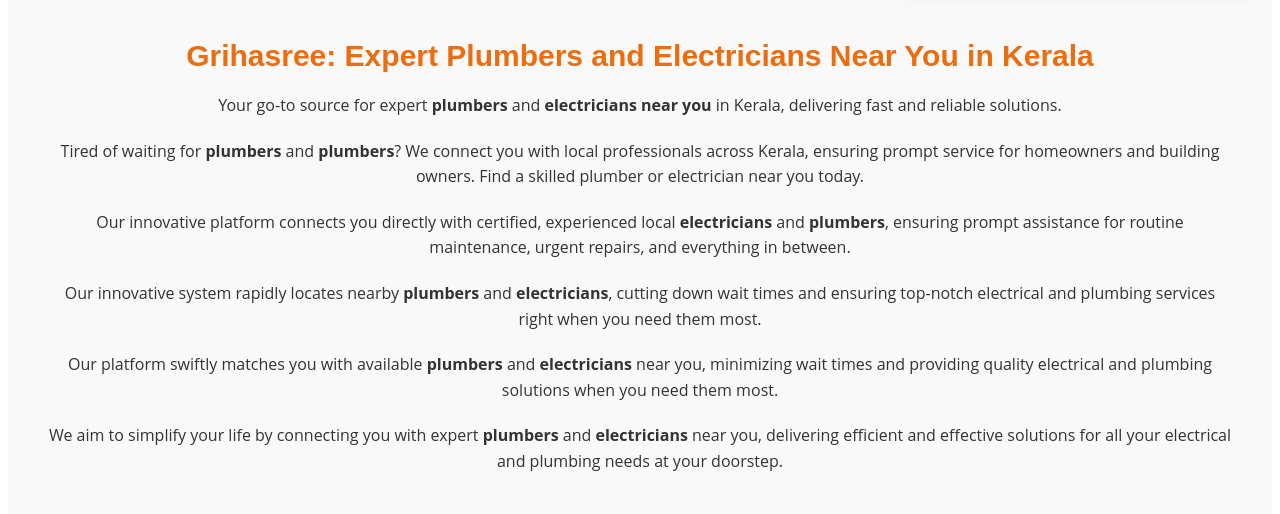
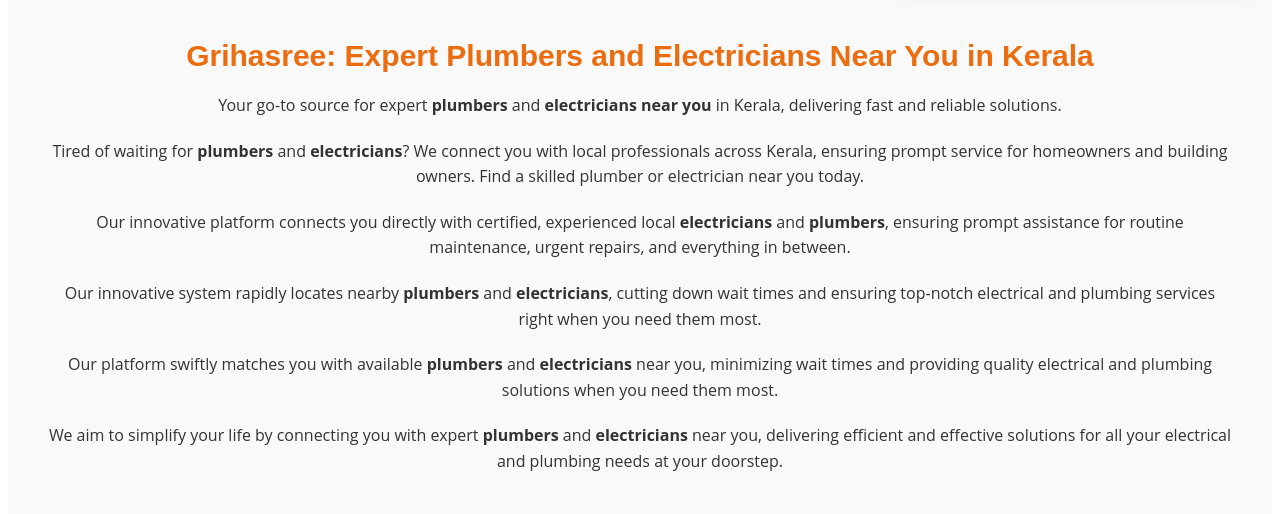
Before and after one commit to dilrajkadavithara/Grihasree2, a Django app: page / in a window 1280 px wide. Shown: the part 613-1127 px from the top of the page. Run offline with Django 5.2, Linux system fonts and the light colour scheme; data that the repository does not hold is empty.

Commit message:
corrections1

```diff
--- a/gsapp/templates/gsapp/home.html
+++ b/gsapp/templates/gsapp/home.html
@@ -94,7 +94,7 @@
         <div class="container">
           <h1 class="section-title">Grihasree: Expert Plumbers and Electricians Near You in Kerala</h1>
           <p class="section-description">Your go-to source for expert <strong>plumbers</strong> and <strong>electricians near you</strong> in Kerala, delivering fast and reliable solutions.</p>
-          <p class="section-description">Tired of waiting for <strong>plumbers</strong> and <strong>plumbers</strong>? We connect you with local professionals across Kerala, ensuring prompt service for homeowners and building owners. Find a skilled plumber or electrician near you today.</p>
+          <p class="section-description">Tired of waiting for <strong>plumbers</strong> and <strong>electricians</strong>? We connect you with local professionals across Kerala, ensuring prompt service for homeowners and building owners. Find a skilled plumber or electrician near you today.</p>
           <p class="section-description">Our innovative platform connects you directly with certified, experienced local <strong>electricians</strong> and <strong>plumbers</strong>, ensuring prompt assistance for routine maintenance, urgent repairs, and everything in between.</p>
           <p class="section-description">Our innovative system rapidly locates nearby <strong>plumbers</strong> and <strong>electricians</strong>, cutting down wait times and ensuring top-notch electrical and plumbing services right when you need them most.</p>
           <p class="section-description">Our platform swiftly matches you with available <strong>plumbers</strong> and <strong>electricians</strong> near you, minimizing wait times and providing quality electrical and plumbing solutions when you need them most.</p>
```
